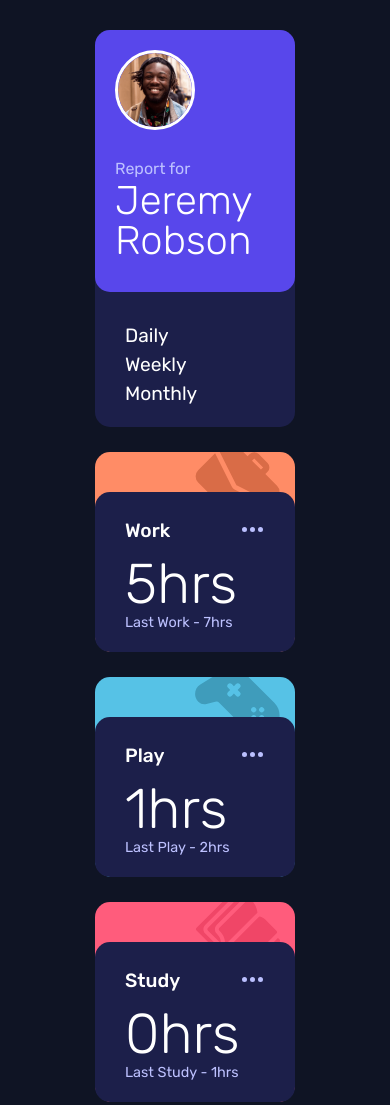
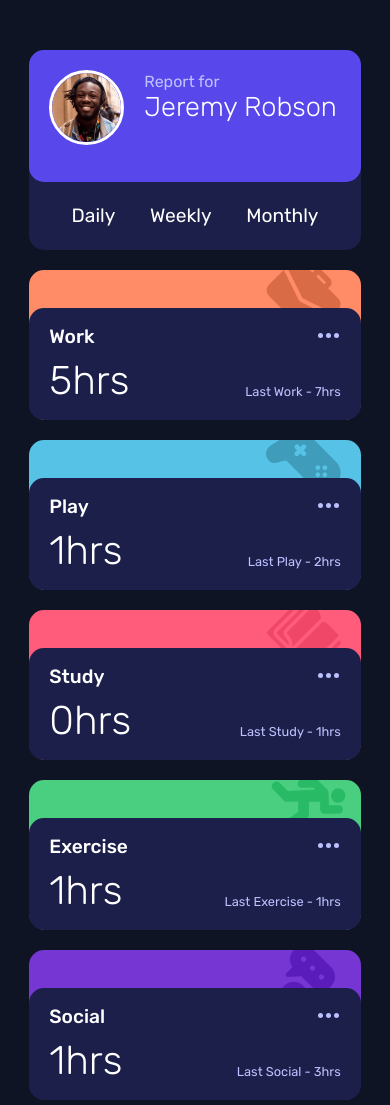
Before and after one commit to Daniiltyhtin/time-tracking-dashboard-main, a plain HTML site: page index.html in a window 390 px wide. Shown: the top 1105 px of the page. Drawn offline with Linux system fonts and the light colour scheme.

Commit message:
Сделал адаптив для мобилок

```diff
--- a/assets/styles/app.css
+++ b/assets/styles/app.css
@@ -62,9 +62,8 @@ table {
 * {
   color: white;
   box-sizing: border-box;
-  font: 1em/1.5 'Rubik', sans-serif;
-  margin: 0;
-  padding: 0;
+  font: 1em/1.5 'Rubik';
+  cursor: pointer;
 }
 
 main {
@@ -145,15 +144,12 @@ main {
 
 /* Cards style */
 
-
 .card-case {
   display: flex;
   gap: 25px;
   max-width: 770px;
   flex-wrap: wrap;
   width: fit-content;
-  margin-right: 30px;
-
   transition: all 0.3s ease-in-out;
 }
 
@@ -164,17 +160,14 @@ main {
   align-items: end;
   display: flex;
   background-repeat: no-repeat;
-  background-position: right 15px top -10px;
+  background-position: right 20px top -10px;
   background-size: 85px;
-
   transition: all 0.3s ease-in-out;
 }
 
-
-
 .time-card {
   height: 190px;
-  width: 100%;
+  width: 101%;
   padding: 25px 30px 30px 30px;
   font-family: 'Rubik', sans-serif;
 }
@@ -248,13 +241,13 @@ main {
   background-color: var(--soft-orange);
 }
 
-/* .attribution {
+.attribution {
   display: block;
   position: absolute;
   left: 50%;
   bottom: 0;
   transform: translateX(-50%);
-} */
+}
 
 @media (max-width: 1200px) {
 
@@ -269,13 +262,12 @@ main {
   .card{
     width: 200px;
     height: 200px;
+    background-size: 75px;
   }
-
 
   .this-time {
     line-height: 1;
   }
-
 
   .wrap{
     height: 425px;
@@ -284,7 +276,6 @@ main {
   .card-case{
     max-width: 650px;
   }
-
 
 }
 
@@ -308,21 +299,91 @@ main {
   justify-content: center;
   }
 
-
   .wrap {
-    margin-top: 30px;
+    margin-top: 50px;
     display: flex;
     flex-direction: column;
-    gap: 25px;
+    gap: 20px;
     height: auto;
+    width: 85%;
+    min-width: 280px;
+  }
+
+  .profile-case {
+    margin: 0;
+    width: 100%;
+    height: 200px;
+
+  }
+
+  .profile {
+    max-width: none;
+    width: 100%;
+    display: flex;
+  }
+
+  .profile img {
+    width: 75px;
+    height: 75px;
+    margin-right: 20px;
+  }
+
+  .profile h2 {
+    font: 1.7em/1 'Rubik';
+    font-weight: 300;
+  }
+
+  .time-period {
+    display: flex;
+    flex-direction: row;
+    padding: 10px 25px;
+    justify-content: space-around;
   }
 
   .card-case{
     flex-direction: column;
     margin: 0;
+    width: 100%;
+    max-width: none;
+    gap: 20px;
   }
 
-  .profile-case {
-    margin: 0;
+  .card {
+    width: 100%;
+    height: 150px;
   }
+
+  .time-card {
+    height: 75%;
+    padding: 15px 20px;
+  }
+
+  .time-card div:nth-child(2) {
+    display: flex;
+    justify-content: space-between;
+  }
+
+  .this-time {
+    font-size: 2.5em;
+    font-weight: 300;
+  }
+
+  .last-time {
+    display: grid;
+    font-size: 0.8em;
+    color: var(--pale-blue);
+    align-items: end;
+  }
+
+
+  .attribution {
+    display: block;
+    position:relative;
+    left: 50%;
+    width: 70%;
+    margin-top: 100px;
+    transform: translateX(-50%);
+    text-align: center;
+  }
+
  }
--- a/index.html
+++ b/index.html
@@ -23,8 +23,10 @@
       <div class="profile-case">
         <div class="profile">
           <img src="assets/images/image-jeremy.png" alt="profile image">
-          <p>Report for</p>
-          <h2>Jeremy Robson<h2>
+          <div>
+            <p>Report for</p>
+            <h2>Jeremy Robson<h2>
+          </div>
         </div>
         <nav class="time-period">
           <button id="daily-btn">Daily</button>
@@ -46,8 +48,6 @@
             <div id="activity-1">
 
             </div>
-            <!-- <p class="this-time">5hrs</p>
-            <p class="last-time">Last Daily - 7hrs</p> -->
           </div>
         </div>
 
@@ -62,8 +62,6 @@
             <div id="activity-2">
 
             </div>
-            <!-- <p class="this-time">1hrs</p>
-            <p class="last-time">Last Daily - 2hrs</p> -->
           </div>
         </div>
 
@@ -78,12 +76,8 @@
             <div id="activity-3">
 
             </div>
-            <!-- <p class="this-time">0hrs</p> -->
-            <!-- <p class="last-time">Last Daily - 1hrs</p> -->
           </div>
         </div>
-
-
 
         <div class="exercise-card card">
           <div class="time-card">
@@ -96,8 +90,6 @@
             <div id="activity-4">
 
             </div>
-            <!-- <p class="this-time">1hrs</p>
-            <p class="last-time">Last Daily - 1hrs</p> -->
           </div>
         </div>
 
@@ -112,8 +104,6 @@
             <div id="activity-5">
 
             </div>
-            <!-- <p class="this-time">1hrs</p>
-            <p class="last-time">Last Daily - 3hrs</p> -->
           </div>
         </div>
 
@@ -128,17 +118,15 @@
             <div id="activity-6">
 
             </div>
-            <!-- <p class="this-time">0hrs</p>
-            <p class="last-time">Last Daily - 1hrs</p> -->
           </div>
         </div>
 
       </div>
 
-      <!-- <div class="attribution">
+      <div class="attribution">
         Challenge by <a href="https://www.frontendmentor.io?ref=challenge" target="_blank">Frontend Mentor</a>.
         Coded by <a href="#">Nemo</a>.
-      </div> -->
+      </div>
     </div>
   </main>
   <script src="assets/scripts/script.js"></script>
```
